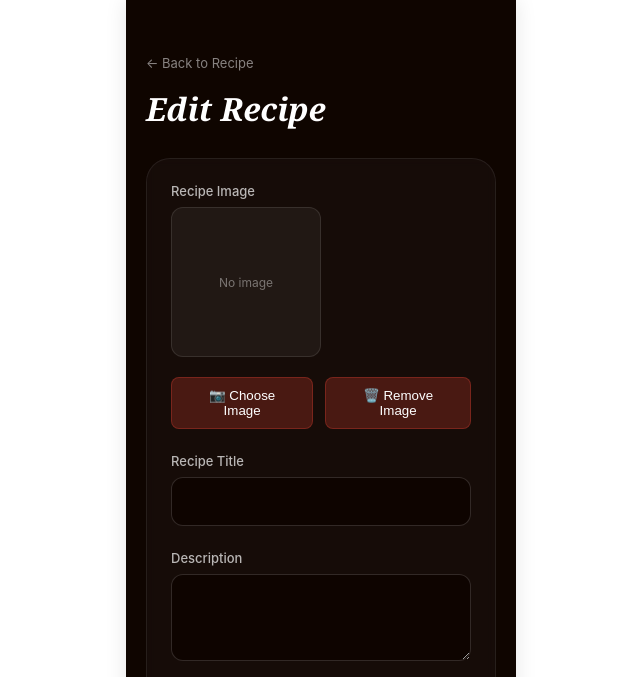
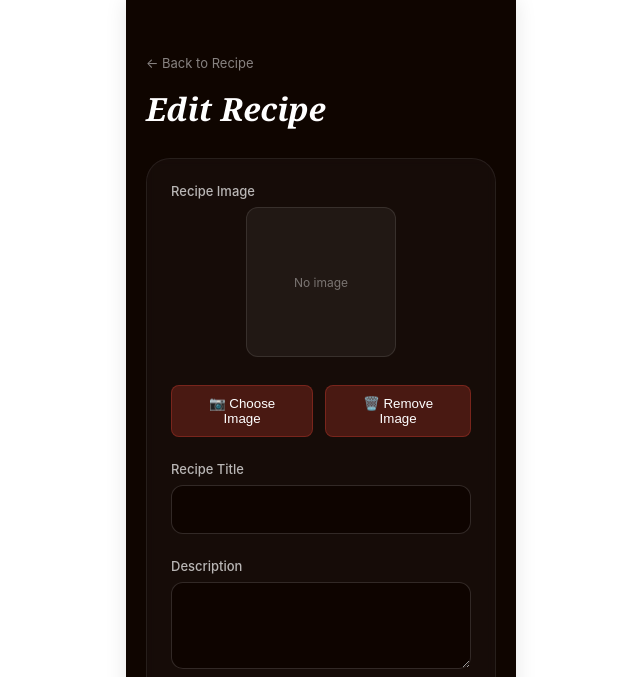
Before and after one commit to Erimoto6/cooking-app, a Flask app: template templates/edit_recipe.html in a window 1280 px wide. Shown: the top 677 px of the page, without its empty margins (319-959 px from the left). Run offline with Flask 3, Linux system fonts and the light colour scheme; the template is opened without the code that fills it, so the values that code supplies are empty; some libraries are stand-ins or nearby versions.

Commit message:
fix ui for edit recipe image

```diff
--- a/templates/edit_recipe.html
+++ b/templates/edit_recipe.html
@@ -176,7 +176,6 @@
     background: rgba(244, 67, 54, 0.25);
   }
 
-  /* Image Preview Styles */
   .image-preview {
     width: 150px;
     height: 150px;
@@ -187,7 +186,7 @@
     align-items: center;
     justify-content: center;
     overflow: hidden;
-    margin-bottom: 12px;
+    margin-bottom: 8px;
   }
 
   .image-preview img {
@@ -328,6 +327,7 @@
       <!-- IMAGE UPLOAD SECTION -->
       <div class="form-group">
         <label>Recipe Image</label>
+        <div style="display: flex; flex-direction: column; align-items: center;">
           <div class="image-preview" id="imagePreviewContainer">
             {% if recipe.image_url %}
               <img id="imagePreview" src="{{ recipe.image_url }}" alt="Recipe image">
@@ -337,9 +337,10 @@
           </div>
           <input type="file" id="recipeImageInput" accept="image/*" style="display: none;">
           <input type="hidden" id="imageUrl" name="image_url" value="{{ recipe.image_url or '' }}">
-        <div style="display: flex; gap: 12px; margin-top: 10px;">
+          <div style="display: flex; gap: 12px; margin-top: 12px; justify-content: center;">
             <button type="button" class="upload-btn" onclick="document.getElementById('recipeImageInput').click()">📷 Choose Image</button>
             <button type="button" class="upload-btn" onclick="removeImage()">🗑️ Remove Image</button>
+          </div>
         </div>
       </div>
 
```
Lines whose indentation alone changed are shown as unchanged.
